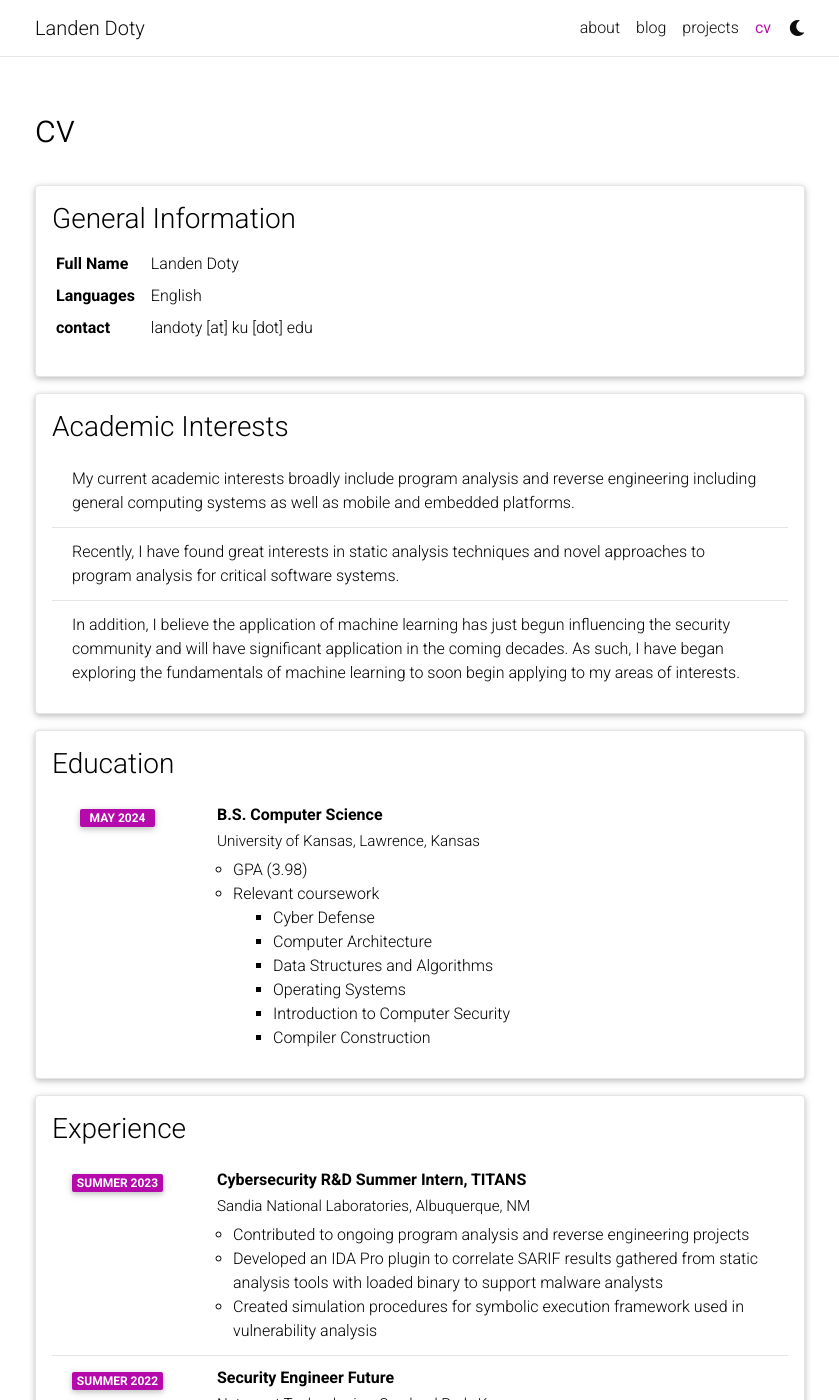
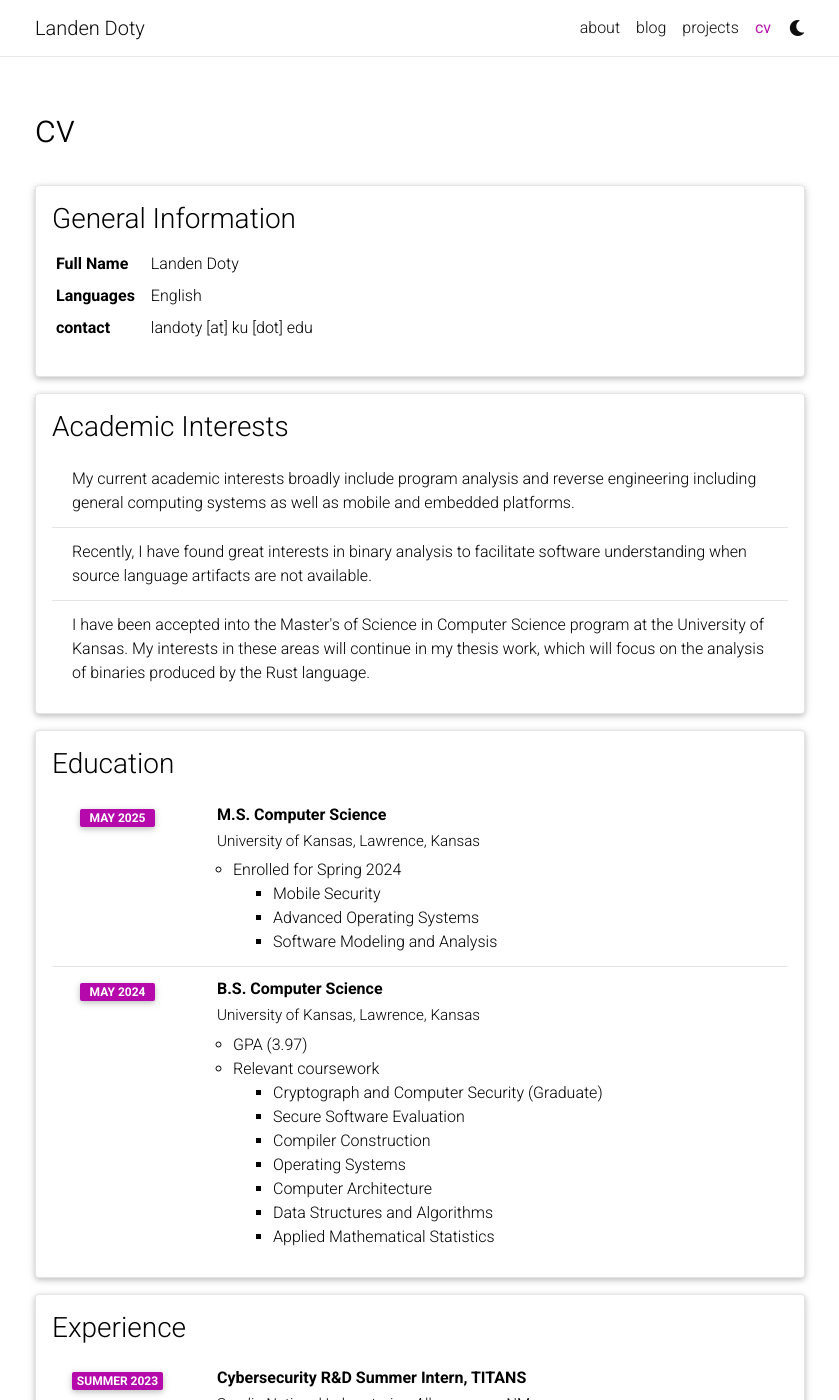
Before and after one commit to landoty/landoty.github.io, a Jekyll site: the page built from _pages/cv.md, in a window 1280 px wide and 1400 px high. Shown: the whole window, without its empty margins (220-1059 px from the left). Built offline with Jekyll 4.4.1, drawn with Linux system fonts in a browser that asks for light colours; comment, search, counter and statistics services are not loaded; a style sheet for code colours, icons or effects is not loaded.

Commit message:
updating cv

```diff
--- a/_data/cv.yml
+++ b/_data/cv.yml
@@ -12,24 +12,36 @@
   type: list
   contents:
     - My current academic interests broadly include program analysis and reverse engineering including general computing systems as well as mobile and embedded platforms.
-    - Recently, I have found great interests in static analysis techniques and novel approaches to program analysis for critical software systems.
-    - In addition, I believe the application of machine learning has just begun influencing the security community and will have significant application in the coming decades. As such, I have began exploring the fundamentals of machine learning to soon begin applying to my areas of interests.
+    - Recently, I have found great interests in binary analysis to facilitate software understanding when source language artifacts are not available.
+    - I have been accepted into the Master's of Science in Computer Science program at the University of Kansas. My interests in these areas will continue in my thesis work, which will focus on the analysis of binaries produced by the Rust language.
+
 - title: Education
   type: time_table
   contents:
+    - title: M.S. Computer Science
+      institution: University of Kansas, Lawrence, Kansas
+      year: May 2025
+      description:
+        - title: Enrolled for Spring 2024
+          contents:
+            - Mobile Security
+            - Advanced Operating Systems
+            - Software Modeling and Analysis
+
     - title: B.S. Computer Science
       institution: University of Kansas, Lawrence, Kansas
       year: May 2024
       description:
-        - GPA (3.98)
+        - GPA (3.97)
         - title: Relevant coursework
           contents:
-            - Cyber Defense
+            - Cryptograph and Computer Security (Graduate)
+            - Secure Software Evaluation
+            - Compiler Construction
+            - Operating Systems
             - Computer Architecture
             - Data Structures and Algorithms
-            - Operating Systems
-            - Introduction to Computer Security
-            - Compiler Construction
+            - Applied Mathematical Statistics
 
 - title: Experience
   type: time_table
```
